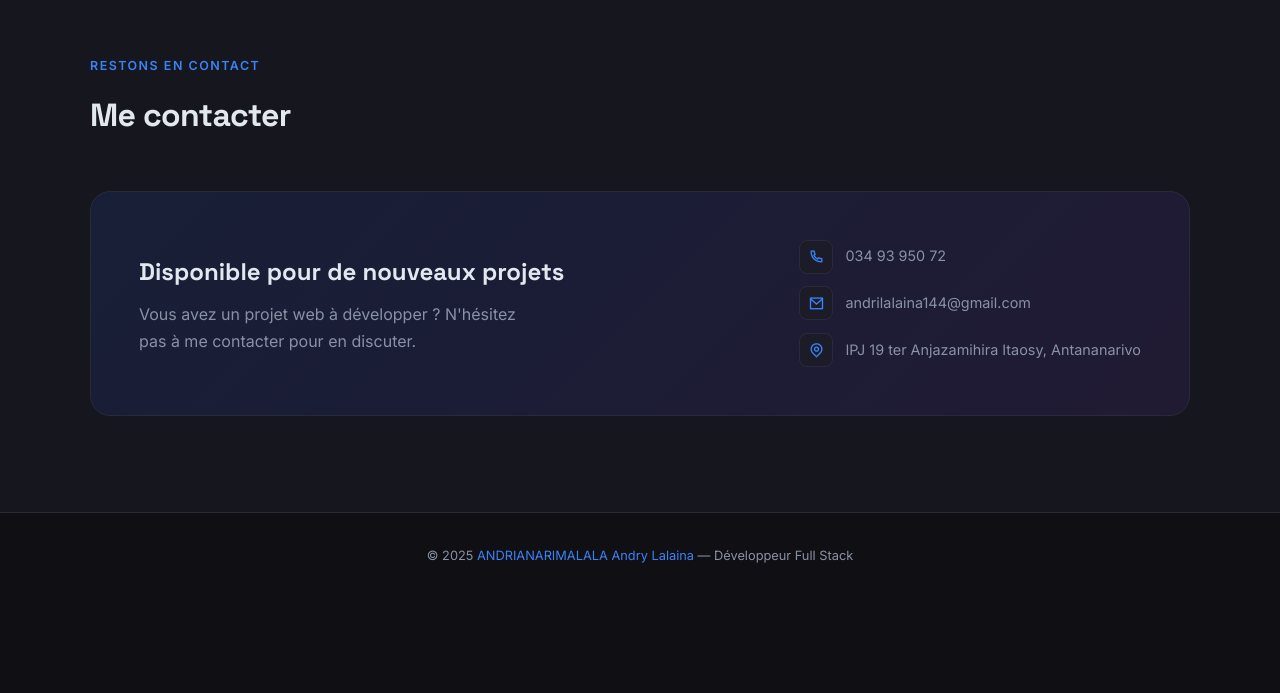
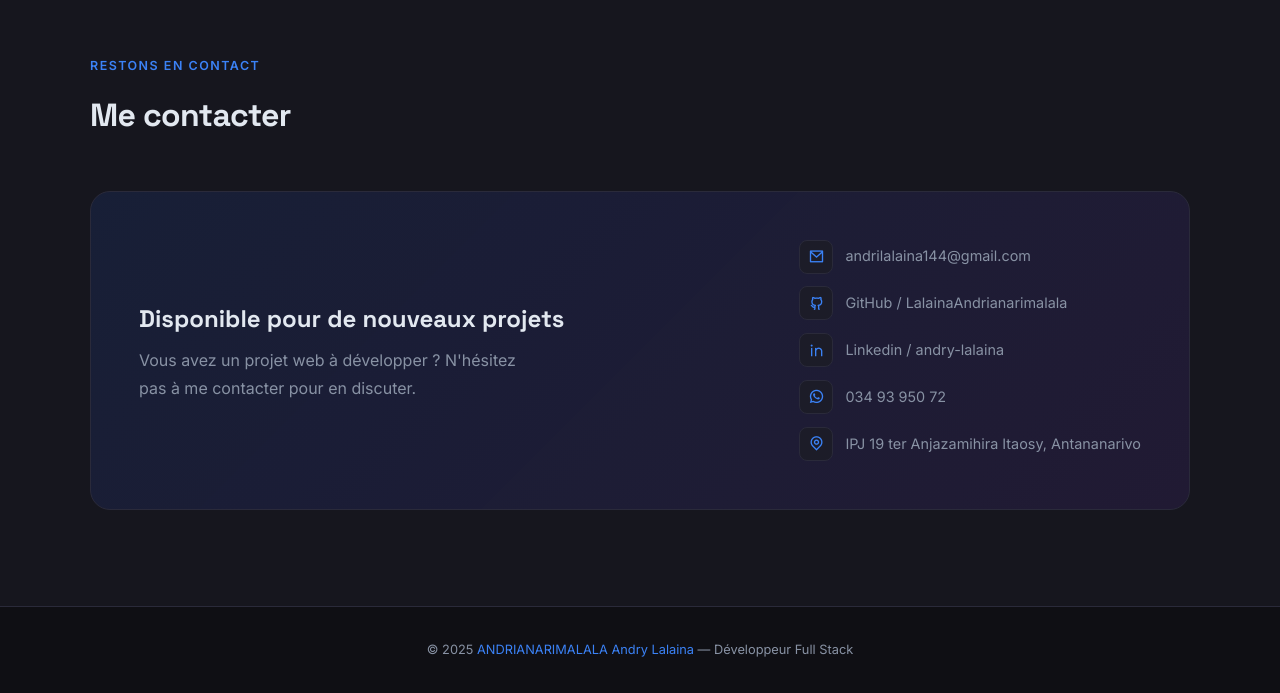
Before and after one commit to LalainaAndrianarimalala/portfolio.io, a plain HTML site: page index.html in a window 1280 px wide. Shown: the part 4218-4911 px from the top of the page. Before the commit the page ends 4817 px from the top, so only its background shows below. Drawn offline with nearby package versions, Linux system fonts and the light colour scheme.

Commit message:
Fix : contact added

```diff
--- a/index.html
+++ b/index.html
@@ -1116,7 +1116,7 @@
       </div>
     </section>
 
-    <!-- CONTACT -->
+    <!-- CONTACT (liens GitHub, WhatsApp, email ajoutés ici) -->
     <section id="contact" class="section">
       <div class="section-inner">
         <div class="section-label">Restons en contact</div>
@@ -1130,14 +1130,27 @@
             </p>
           </div>
           <div class="contact-links">
-            <a href="tel:+261349395072" class="contact-link">
-              <i class="ri-phone-line"></i>
-              034 93 950 72
-            </a>
+            <!-- Email existant (conservé) -->
             <a href="mailto:andrilalaina144@gmail.com" class="contact-link">
               <i class="ri-mail-line"></i>
               andrilalaina144@gmail.com
             </a>
+            <!-- Nouveau lien GitHub -->
+            <a href="https://github.com/LalainaAndrianarimalala" target="_blank" rel="noopener noreferrer" class="contact-link">
+              <i class="ri-github-line"></i>
+              GitHub / LalainaAndrianarimalala
+            </a>
+            <!-- Nouveau lien linkdin -->
+            <a href="www.linkedin.com/in/andry-lalaina-andrianarimalala-9ab515228" target="_blank" rel="noopener noreferrer" class="contact-link">
+              <i class="ri-linkedin-line"></i>
+              Linkedin / andry-lalaina
+            </a>
+            <!-- Téléphone existant (conservé) -->
+            <a href="tel:+261349395072" class="contact-link">
+              <i class="ri-whatsapp-line"></i>
+              034 93 950 72
+            </a>
+            <!-- Adresse existante -->
             <a href="#" class="contact-link">
               <i class="ri-map-pin-line"></i>
               IPJ 19 ter Anjazamihira Itaosy, Antananarivo
```
